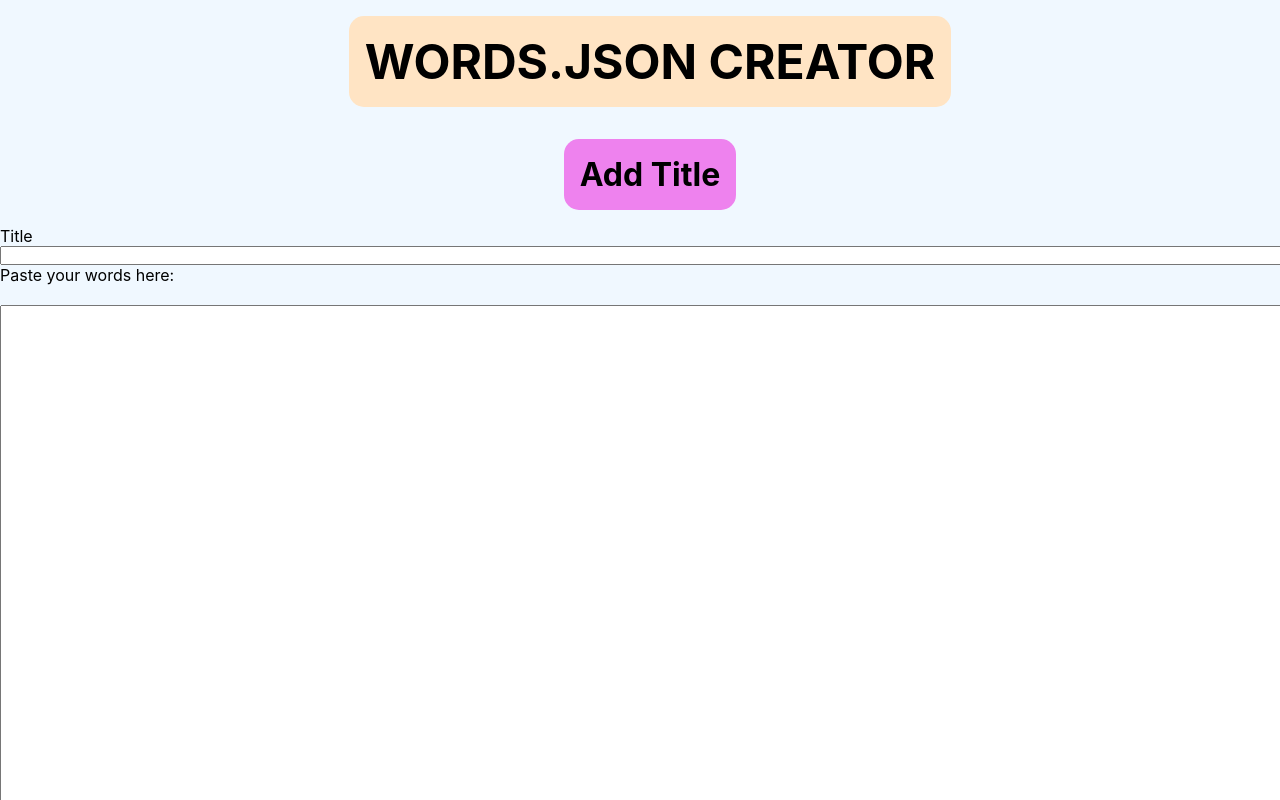
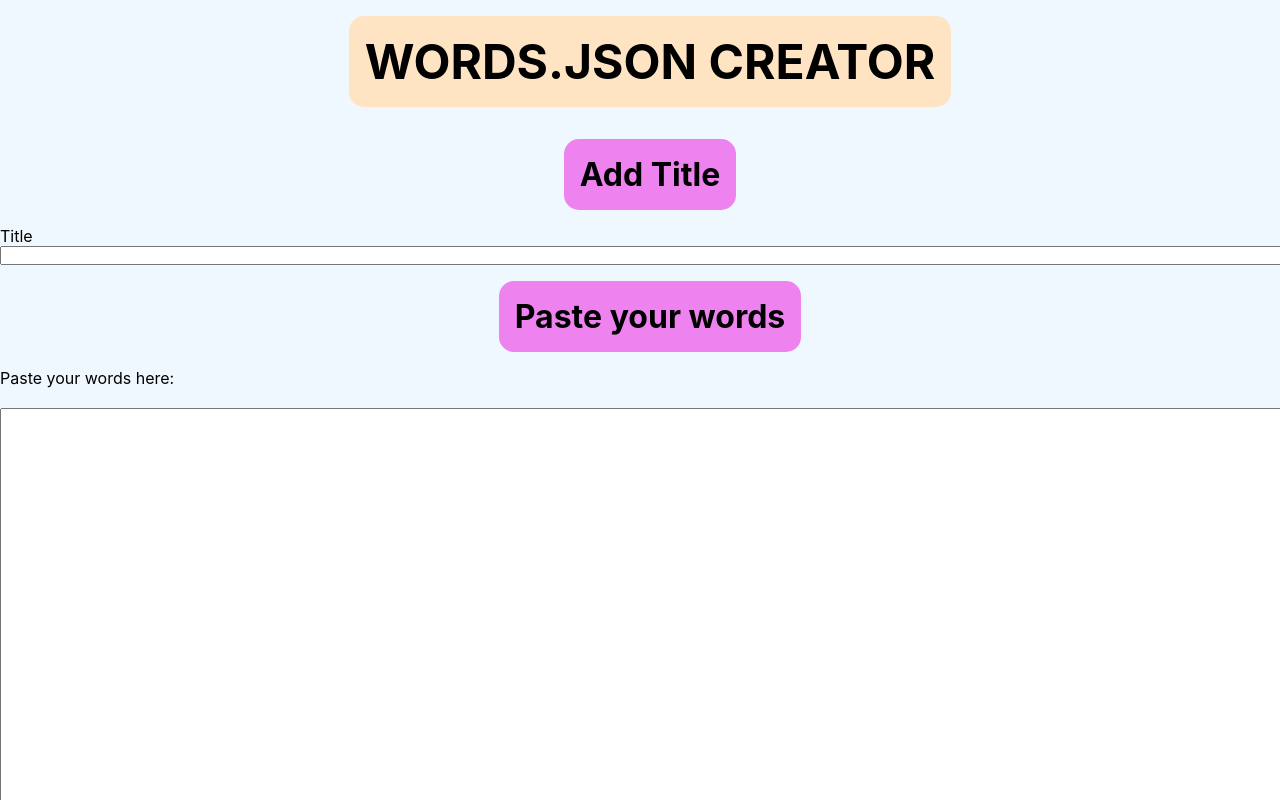
Before and after one commit to Konrad-Jalowy/reactlearnhelpers, a React (Create React App) app in the folder text-to-file-app/: page / in a window 1280 px wide. Shown: the top 800 px of the page. Built offline with nearby package versions, Linux system fonts and the light colour scheme.

Commit message:
were getting somewhere

```diff
--- a/text-to-file-app/src/components/WordsRFC.js
+++ b/text-to-file-app/src/components/WordsRFC.js
@@ -1,5 +1,5 @@
 import { useRef } from "react";
-
+import { PasteWords } from "./ui/PasteWords";
 function WordsRFC({setWords}){
     const textareaRef = useRef(null)
   const textRef = useRef(null);
@@ -43,6 +43,7 @@ function WordsRFC({setWords}){
   }
     return (
         <>
+        <PasteWords/>
         <label htmlFor="words">Paste your words here:</label> <br/>
          <textarea id='words' name='words' rows="35" cols="66" ref={textareaRef}></textarea><br/>
          <button onClick={onAddHandler}>Add words</button><br/>
--- /dev/null
+++ b/text-to-file-app/src/components/ui/PasteWords.js
@@ -0,0 +1,9 @@
+function PasteWords(){
+    return (
+        <>
+        <h3>Paste your words</h3>
+        </>
+    );
+};
+
+export {PasteWords};
```
